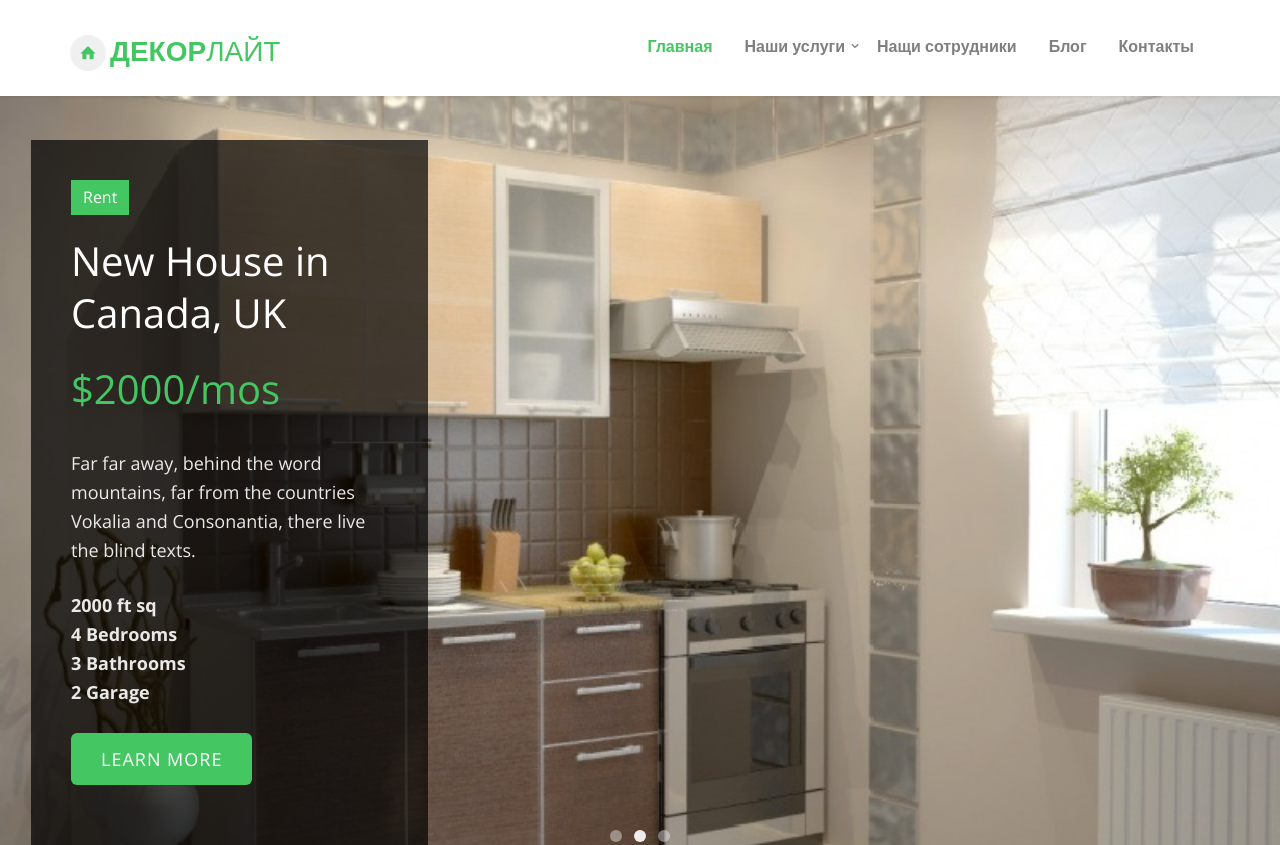
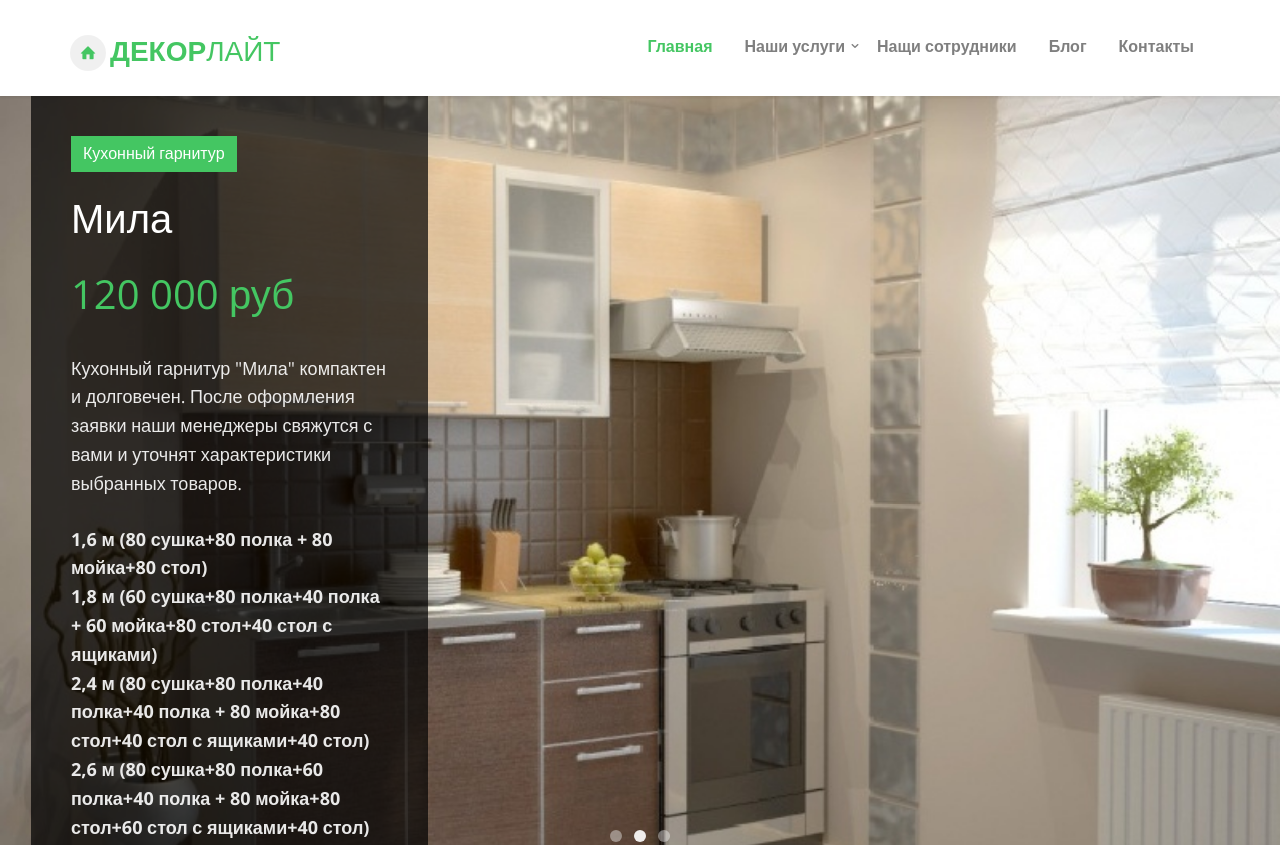
Before and after one commit to YuryKorotin/decorlite, a plain HTML site: page index.html in a window 1280 px wide. Shown: the top 845 px of the page. Drawn offline with nearby package versions, Linux system fonts and the light colour scheme; files whose address does not match are found by name.

Commit message:
Change second description

```diff
--- a/index.html
+++ b/index.html
@@ -120,7 +120,7 @@
 											<p class="details">
 												<span>800 полка(720*800*280)</span>
 												<span>400 полка(720*400*280)</span>
-												<span>800 стол + полка(820*800*420) + Столешница 26мм.</span>
+												<span>800 стол + полка(820*800*420) + Столешница 26мм</span>
 												<span></span>
 											</p>
                       <p><a class="btn btn-primary btn-lg" href="#">Хочу заказать</a></p>
@@ -136,15 +136,15 @@
 				   			<div class="col-md-4 col-md-offset-4 col-md-pull-4 js-fullheight slider-text">
 				   				<div class="slider-text-inner">
 				   					<div class="desc">
-				   						<span class="status">Rent</span>
-				   						<h1>New House in Canada, UK</h1>
-											<h2 class="price">$2000/mos</h2>
-											<p>Far far away, behind the word mountains, far from the countries Vokalia and Consonantia, there live the blind texts.</p>
+				   						<span class="status">Кухонный гарнитур</span>
+                      <h1>Мила</h1>
+											<h2 class="price">120 000 руб</h2>
+											<p>Кухонный гарнитур "Мила" компактен и долговечен. После оформления заявки наши менеджеры свяжутся с вами и уточнят характеристики выбранных товаров. </p>
 											<p class="details">
-												<span>2000 ft sq</span>
-												<span>4 Bedrooms</span>
-												<span>3 Bathrooms</span>
-												<span>2 Garage</span>
+												<span>1,6 м (80 сушка+80 полка + 80 мойка+80 стол)</span>
+												<span>1,8 м (60 сушка+80 полка+40 полка + 60 мойка+80 стол+40 стол с ящиками)</span>
+												<span>2,4 м (80 сушка+80 полка+40 полка+40 полка + 80 мойка+80 стол+40 стол с ящиками+40 стол) </span>
+												<span>2,6 м (80 сушка+80 полка+60 полка+40 полка + 80 мойка+80 стол+60 стол с ящиками+40 стол) </span>
 											</p>
 											<p><a class="btn btn-primary btn-lg" href="#">Learn More</a></p>
 				   					</div>
```
